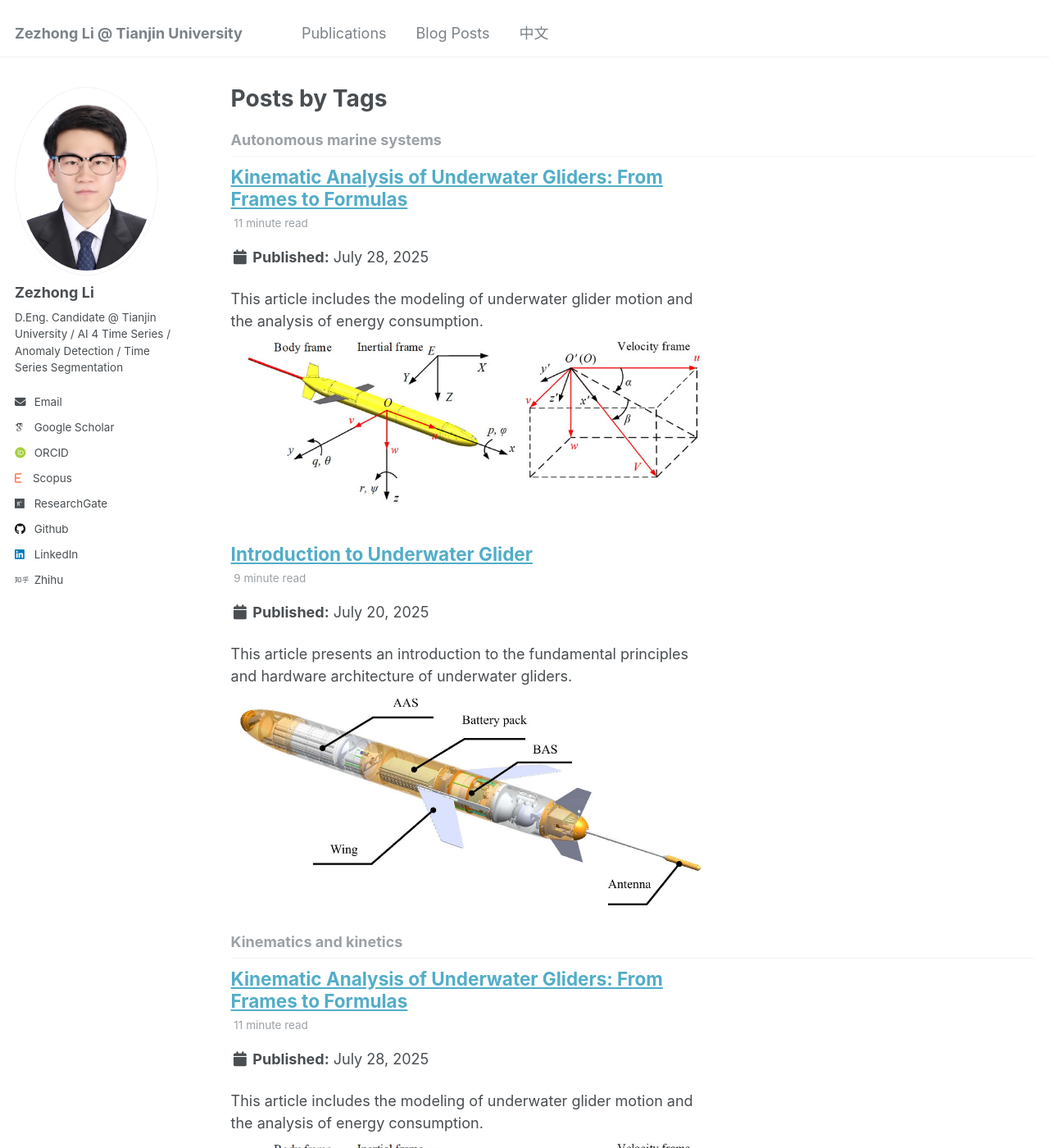
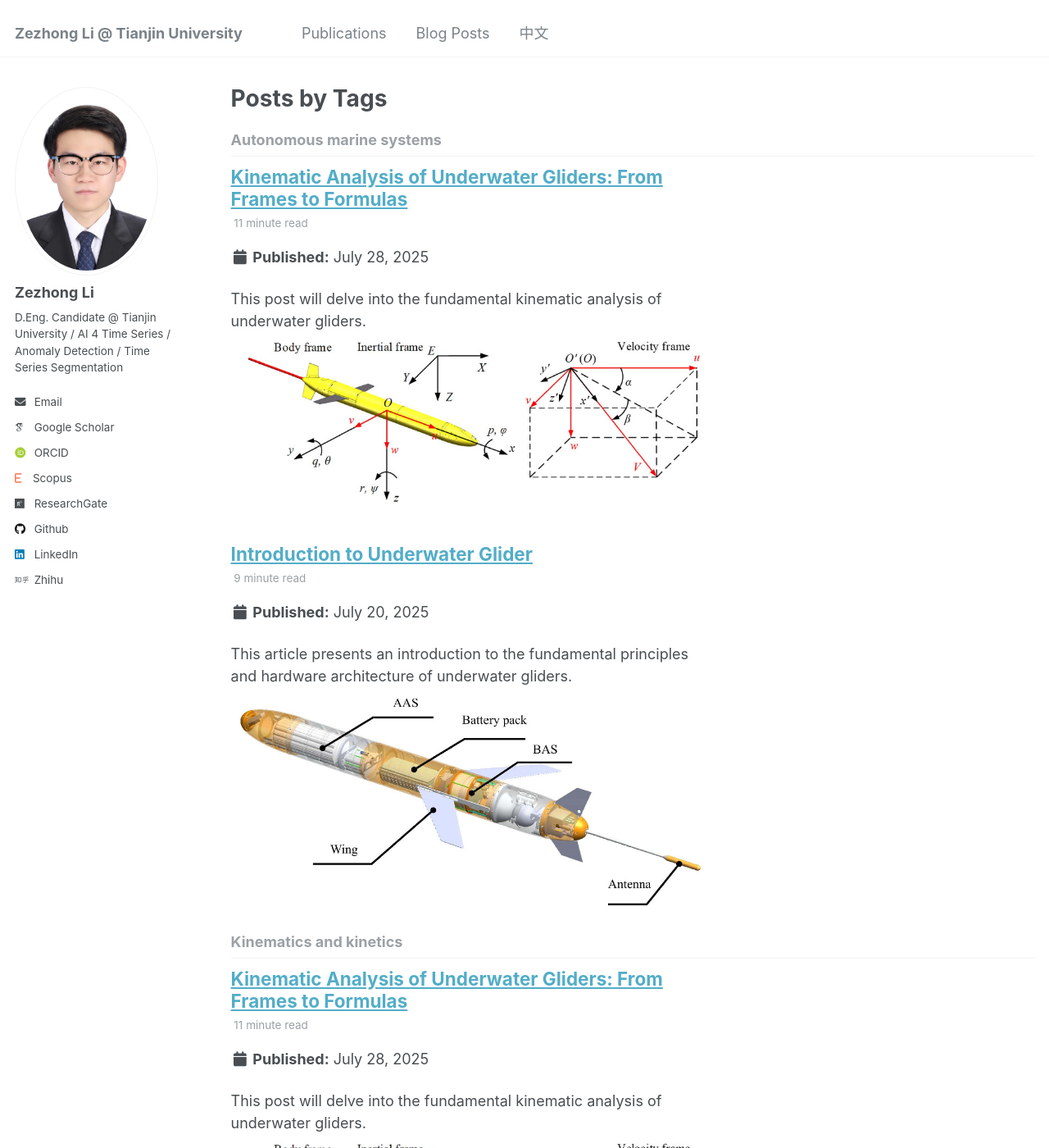
Before and after one commit to lzz19980125/lzz19980125.github.io, a Jekyll site: the page built from _pages/tag-archive.html, in a window 1280 px wide and 1400 px high. Shown: the whole window at 82% size. Built offline with Jekyll 4.4.1, drawn with Linux system fonts in a browser that asks for light colours; some web fonts are replaced; some of the changed text lies outside the part shown.

Commit message:
Update 2025-7-28-Kinematic Analysis of Underwater Gliders.md

```diff
--- a/_posts/2025-7-28-Kinematic Analysis of Underwater Gliders.md
+++ b/_posts/2025-7-28-Kinematic Analysis of Underwater Gliders.md
@@ -5,7 +5,7 @@ category: Autonomous marine systems
 permalink: /posts/2025-7-28-Kinematic Analysis of Underwater Gliders
 layout: single
 classes: wide
-excerpt: "This article includes the modeling of underwater glider motion and the analysis of energy consumption. <br/><img src='../images/2025-07-28_145218.jpg'>"
+excerpt: "This post will delve into the fundamental kinematic analysis of underwater gliders. <br/><img src='../images/2025-07-28_145218.jpg'>"
 tags:
   - Autonomous marine systems
   - Kinematics and kinetics
```
